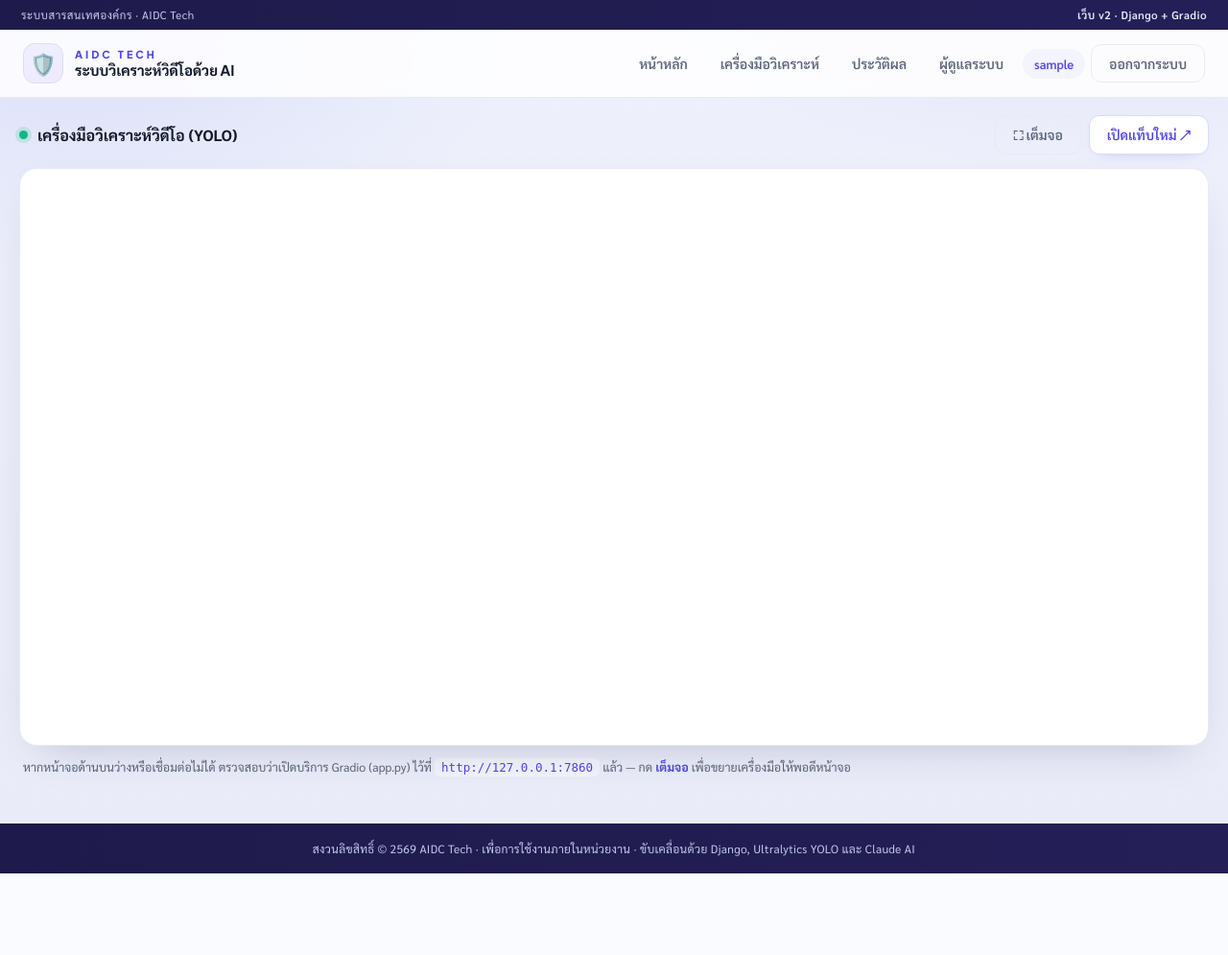
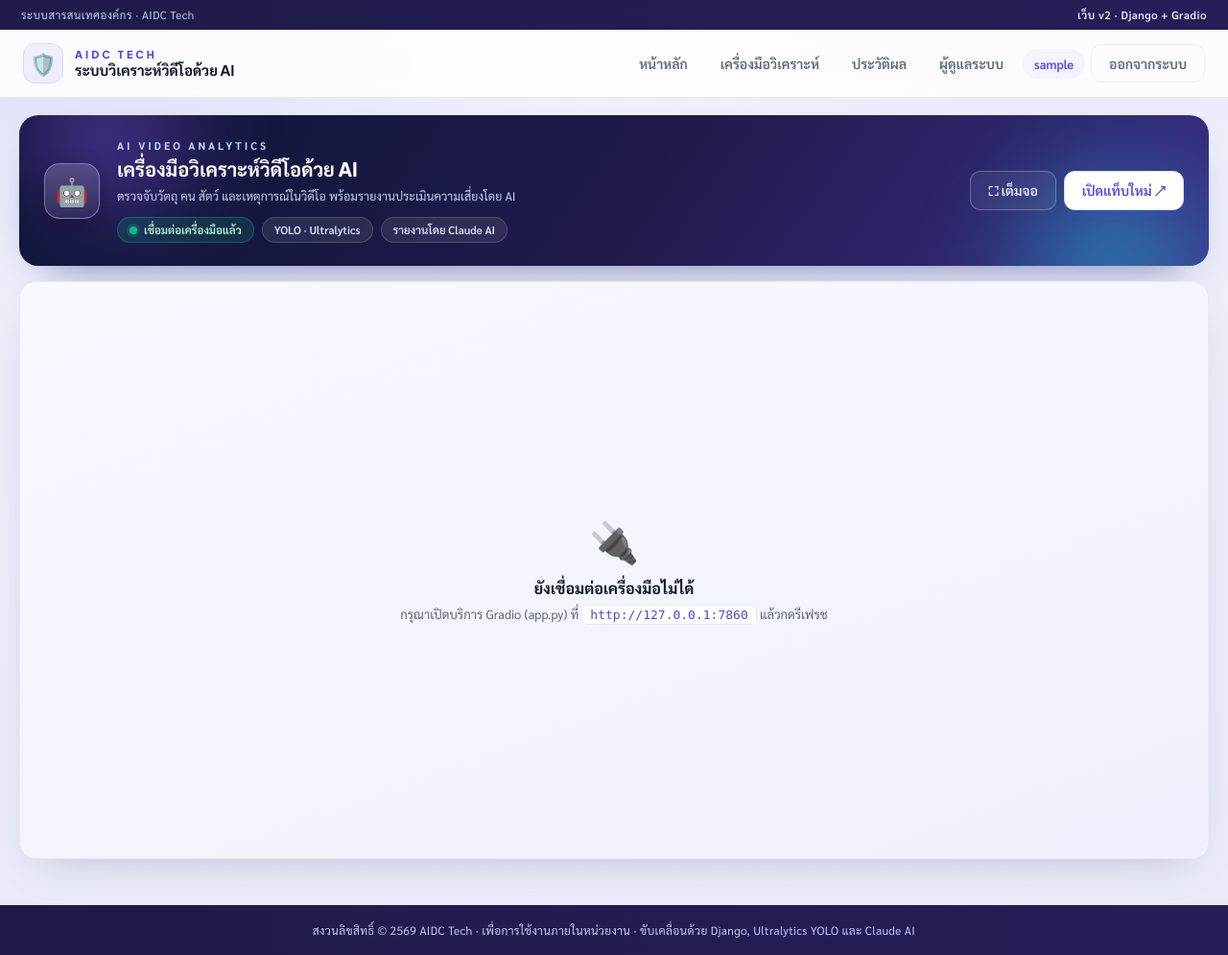
Before and after one commit to pradit2527/ultralytics-ai, a Django app: page /dashboard/ in a window 1280 px wide. Shown: the whole page at 96% size. Before the commit the page ends 910 px from the top, so only its background shows below. Run offline with Django 5.2, Linux system fonts and the light colour scheme; the visitor is signed in with stand-in values (Sample User, id 1).

Commit message:
webv2: Django-managed hero + status frame around the tool
Make Django "manage" the analyze screen's presentation so it looks
polished, while Gradio still runs the tool inside the iframe.

- Replace the plain tool bar with a Django-rendered hero: dark
  indigo/violet gradient with aurora glows, an emblem, eyebrow/title/
  subtitle, and status chips (engine + report provider), matching the
  v2 design language.
- Add a live connection check: the page fetches the Gradio URL and shows
  a green "เชื่อมต่อเครื่องมือแล้ว" / red "เครื่องมือออฟไลน์" chip, and
  reveals a friendly offline overlay over the iframe when the tool isn't
  reachable (instead of a blank/broken frame).
- Keep the fullscreen toggle (button + Esc) and open-in-new-tab action.

Verified: dashboard renders the hero, status chip, and offline overlay;
the iframe still points at GRADIO_URL; CSS served.

Co-Authored-By: Claude Opus 4.8 <noreply@anthropic.com>

```diff
--- a/webv2/static/css/app.css
+++ b/webv2/static/css/app.css
@@ -138,16 +138,47 @@ a { color:var(--brand-ink); text-decoration:none; }
 /* ── หน้า dashboard: ให้เครื่องมือ Gradio พอดีหน้าจอ ── */
 .is-dashboard .container { max-width:1560px; padding:18px 20px 18px; }
 
-.tool-bar {
-  display:flex; justify-content:space-between; align-items:center; gap:12px;
-  flex-wrap:wrap; margin-bottom:14px;
+/* ── hero ของหน้าเครื่องมือ (Django จัดวางรอบ iframe) ── */
+.tool-hero {
+  position:relative; overflow:hidden; border-radius:20px; margin-bottom:16px;
+  padding:24px 26px; display:flex; align-items:center; justify-content:space-between;
+  gap:18px; flex-wrap:wrap; color:#fff;
+  background:linear-gradient(125deg,#0f1437 0%,var(--brand-night) 52%,#3b2e86 100%);
+  box-shadow:0 22px 46px -26px rgba(49,46,129,.7);
 }
-.tool-title { display:flex; align-items:center; gap:10px; font-size:16px; font-weight:700; color:var(--ink); }
-.tool-dot {
-  width:9px; height:9px; border-radius:50%; background:var(--ok);
-  box-shadow:0 0 0 4px rgba(16,185,129,.16);
-}
-.tool-actions { display:flex; gap:8px; flex-wrap:wrap; }
+.th-aurora { position:absolute; border-radius:50%; filter:blur(44px); opacity:.55; pointer-events:none; }
+.th-aurora.a1 { width:260px; height:260px; left:-40px; top:-110px;
+  background:radial-gradient(circle,#8b5cf6,transparent 68%); }
+.th-aurora.a2 { width:300px; height:300px; right:-50px; bottom:-150px;
+  background:radial-gradient(circle,#22d3ee,transparent 68%); }
+.th-main { position:relative; z-index:1; display:flex; align-items:center; gap:18px; min-width:0; }
+.th-emblem { width:58px; height:58px; flex:0 0 58px; border-radius:16px; display:grid; place-items:center;
+  font-size:28px; background:linear-gradient(160deg,rgba(255,255,255,.2),rgba(255,255,255,.05));
+  border:1px solid rgba(196,181,253,.5); box-shadow:0 10px 24px rgba(0,0,0,.25); }
+.th-eyebrow { font-size:11px; letter-spacing:3px; font-weight:800; color:#c7d2fe; }
+.th-title { margin:4px 0 0; font-size:20px; font-weight:800; color:#fff; line-height:1.3; }
+.th-sub { margin:5px 0 0; font-size:12.5px; color:#c5ccef; line-height:1.6; max-width:560px; }
+.th-chips { display:flex; gap:8px; flex-wrap:wrap; margin-top:12px; }
+.chip { display:inline-flex; align-items:center; gap:7px; font-size:11.5px; font-weight:600;
+  color:#dfe3ff; background:rgba(255,255,255,.09); border:1px solid rgba(255,255,255,.14);
+  padding:5px 12px; border-radius:999px; }
+.chip .dot { width:8px; height:8px; border-radius:50%; background:#94a3b8; }
+.chip-ok { color:#bbf7d0; background:rgba(16,185,129,.16); border-color:rgba(16,185,129,.34); }
+.chip-ok .dot { background:var(--ok); box-shadow:0 0 0 3px rgba(16,185,129,.22); }
+.chip-off { color:#fecaca; background:rgba(239,68,68,.16); border-color:rgba(239,68,68,.34); }
+.chip-off .dot { background:#ef4444; }
+.th-actions { position:relative; z-index:1; display:flex; gap:8px; flex-wrap:wrap; }
+.th-actions .btn-ghost { color:#e7e9ff; border-color:rgba(255,255,255,.25); background:rgba(255,255,255,.06); }
+.th-actions .btn-ghost:hover { background:rgba(255,255,255,.14); border-color:rgba(255,255,255,.4); color:#fff; }
+
+/* ── สถานะออฟไลน์ (ทับบน iframe เมื่อเครื่องมือไม่ตอบ) ── */
+.embed-offline { position:absolute; inset:0; display:grid; place-items:center;
+  background:linear-gradient(160deg,#f8f9ff,#eef1fd); z-index:3; }
+.eo-card { text-align:center; padding:30px; }
+.eo-emoji { font-size:42px; margin-bottom:12px; }
+.eo-title { font-size:16px; font-weight:700; color:var(--ink); margin-bottom:6px; }
+.eo-sub { font-size:13px; color:var(--muted); line-height:1.7; }
+.eo-sub code { background:#fff; border:1px solid var(--line); padding:2px 8px; border-radius:6px; color:var(--brand-ink); }
 
 .embed-card {
   position:relative; background:#fff; border:1px solid var(--line); border-radius:18px;
--- a/webv2/templates/dashboard.html
+++ b/webv2/templates/dashboard.html
@@ -3,16 +3,27 @@
 {% block body_class %}is-dashboard{% endblock %}
 
 {% block content %}
-<div class="tool-bar">
-  <div class="tool-title">
-    <span class="tool-dot"></span>
-    เครื่องมือวิเคราะห์วิดีโอ (YOLO)
+<section class="tool-hero">
+  <span class="th-aurora a1"></span>
+  <span class="th-aurora a2"></span>
+  <div class="th-main">
+    <div class="th-emblem">🤖</div>
+    <div class="th-text">
+      <div class="th-eyebrow">AI VIDEO ANALYTICS</div>
+      <h1 class="th-title">เครื่องมือวิเคราะห์วิดีโอด้วย AI</h1>
+      <p class="th-sub">ตรวจจับวัตถุ คน สัตว์ และเหตุการณ์ในวิดีโอ พร้อมรายงานประเมินความเสี่ยงโดย AI</p>
+      <div class="th-chips">
+        <span class="chip" id="statusChip"><span class="dot"></span> กำลังตรวจสอบการเชื่อมต่อ…</span>
+        <span class="chip">YOLO · Ultralytics</span>
+        <span class="chip">รายงานโดย Claude AI</span>
+      </div>
+    </div>
   </div>
-  <div class="tool-actions">
+  <div class="th-actions">
     <button type="button" class="btn btn-ghost" id="fsBtn" onclick="toggleFrameFull()">⛶ เต็มจอ</button>
     <a href="{{ GRADIO_URL }}" target="_blank" rel="noopener" class="btn btn-soft">เปิดแท็บใหม่ ↗</a>
   </div>
-</div>
+</section>
 
 <div class="embed-card" id="embedCard">
   <button type="button" class="btn btn-soft frame-exit" onclick="toggleFrameFull()">✕ ออกจากเต็มจอ</button>
@@ -22,14 +33,18 @@
     src="{{ GRADIO_URL }}"
     title="AIDC Tech Video Processor"
     allow="camera; microphone; clipboard-read; clipboard-write; fullscreen"></iframe>
+  <div class="embed-offline" id="embedOffline" hidden>
+    <div class="eo-card">
+      <div class="eo-emoji">🔌</div>
+      <div class="eo-title">ยังเชื่อมต่อเครื่องมือไม่ได้</div>
+      <div class="eo-sub">กรุณาเปิดบริการ Gradio (app.py) ที่ <code>{{ GRADIO_URL }}</code> แล้วกดรีเฟรช</div>
+    </div>
+  </div>
 </div>
 
-<p class="embed-hint">
-  หากหน้าจอด้านบนว่างหรือเชื่อมต่อไม่ได้ ตรวจสอบว่าเปิดบริการ Gradio (app.py) ไว้ที่
-  <code>{{ GRADIO_URL }}</code> แล้ว — กด <b>เต็มจอ</b> เพื่อขยายเครื่องมือให้พอดีหน้าจอ
-</p>
+<script>
+  const GRADIO_URL = "{{ GRADIO_URL }}";
 
-<script>
   function toggleFrameFull() {
     var card = document.getElementById('embedCard');
     var on = card.classList.toggle('frame-full');
@@ -41,5 +56,21 @@
       toggleFrameFull();
     }
   });
+
+  // Django ตรวจว่าเครื่องมือ Gradio ออนไลน์ไหม แล้วแสดงสถานะ
+  (function checkTool() {
+    var chip = document.getElementById('statusChip');
+    fetch(GRADIO_URL, { mode: 'no-cors', cache: 'no-store' })
+      .then(function () {
+        chip.className = 'chip chip-ok';
+        chip.innerHTML = '<span class="dot"></span> เชื่อมต่อเครื่องมือแล้ว';
+        document.getElementById('embedOffline').hidden = true;
+      })
+      .catch(function () {
+        chip.className = 'chip chip-off';
+        chip.innerHTML = '<span class="dot"></span> เครื่องมือออฟไลน์';
+        document.getElementById('embedOffline').hidden = false;
+      });
+  })();
 </script>
 {% endblock %}
```
